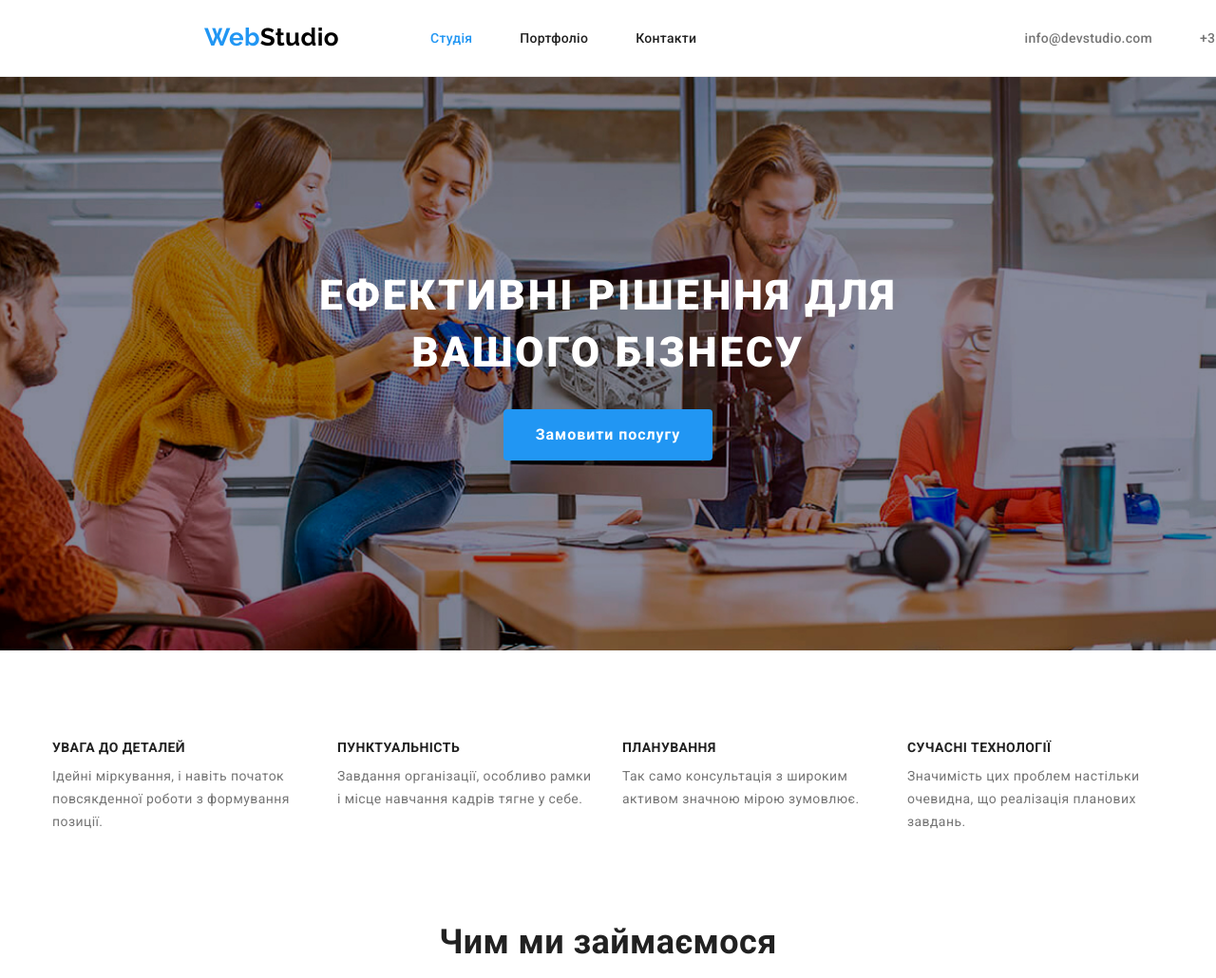
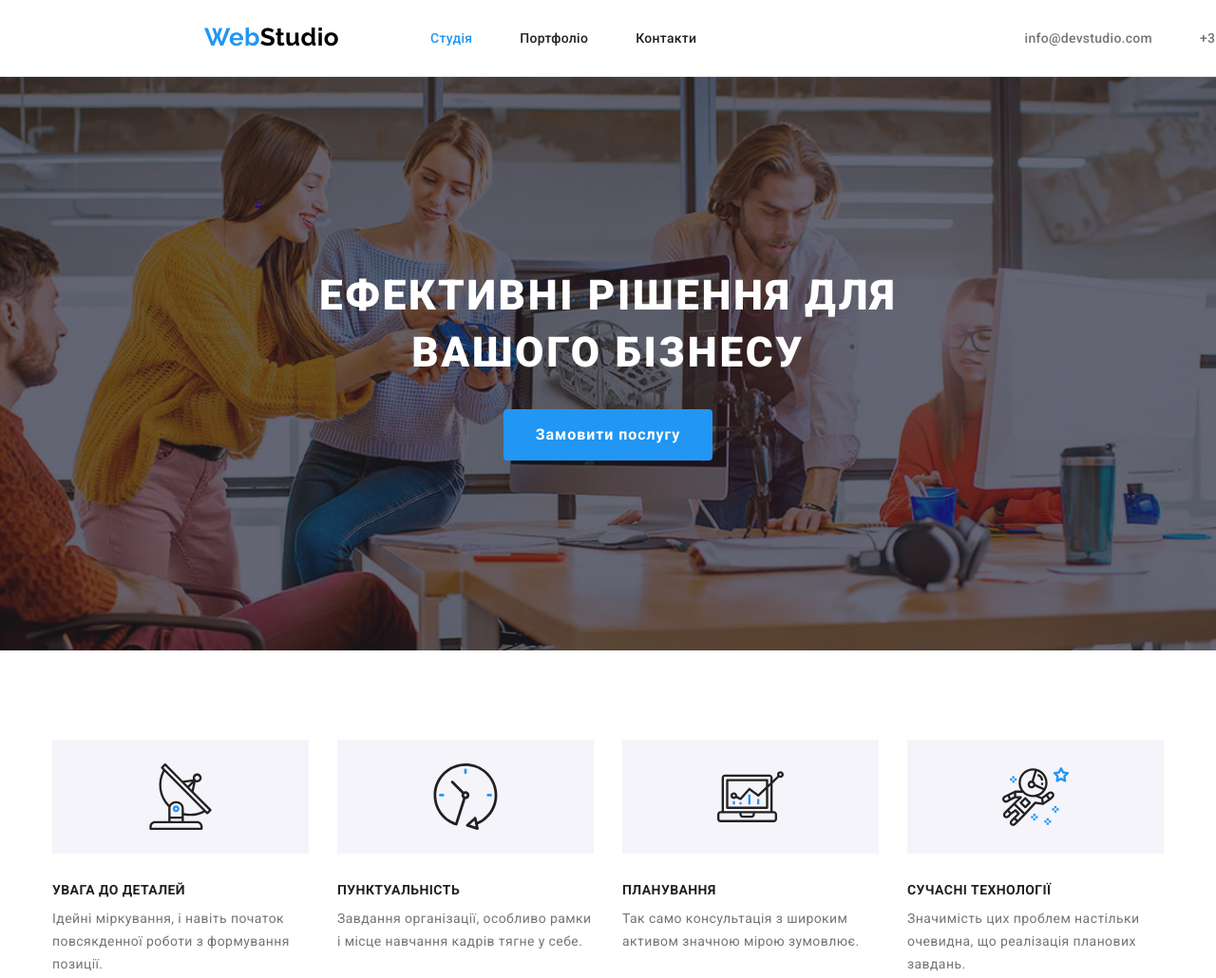
Before and after one commit to Koverin/goit-markup-hw-04, a plain HTML site: page index.html in a window 1280 px wide. Shown: the top 1030 px of the page at 95% size. Drawn offline with nearby package versions, Linux system fonts and the light colour scheme.

Commit message:
new style css

```diff
--- a/css/style.css
+++ b/css/style.css
@@ -71,6 +71,14 @@ ul {
   margin-right: 50px;
 }
 
+/* .contact-list-item::before {
+  content: "";
+  width: 16px;
+  height: 12px;
+  background-color: red;
+
+} */
+
 .logo-link-text,
 .logo-link {
   padding-top: 24px;
@@ -132,7 +140,7 @@ ul {
 }
 
 .contact-link {
-  display: block;
+  display: inline-flex;
   padding-top: 32px;
   padding-bottom: 32px;
   font-style: normal;
@@ -165,7 +173,12 @@ ul {
 }
 
 .section {
-  background-image: url(../images/mainhero-bg.jpg/Img.jpg);
+  background-image: linear-gradient(
+      to right,
+      rgba(47, 48, 58, 0.4),
+      rgba(47, 48, 58, 0.4)
+    ),
+    url(../images/mainhero-bg.jpg/Img.jpg);
   background-position: center;
   background-repeat: no-repeat;
   background-size: cover;
@@ -246,6 +259,35 @@ ul {
 .org-list-item {
   width: 270px;
   margin-right: 30px;
+}
+
+.org-list-item::before {
+  content: "";
+  display: block;
+  height: 120px;
+  margin-bottom: 30px;
+
+  background-repeat: no-repeat;
+  background-position: center;
+  background-color: #F5F4FA;
+}
+
+.icon-antenna::before {
+  background-image: url(../images/section-org.svg/antenna.svg);
+}
+
+.icon-clock::before {
+  content: "";
+  background-image: url(../images/section-org.svg/clock.svg);
+
+}
+
+.icon-diagram::before {
+  background-image: url(../images/section-org.svg/diagram.svg);
+}
+
+.icon-astronaut::before {
+  background-image: url(../images/section-org.svg/astronaut.svg);
 }
 
 .org-list-item:last-child {
```
